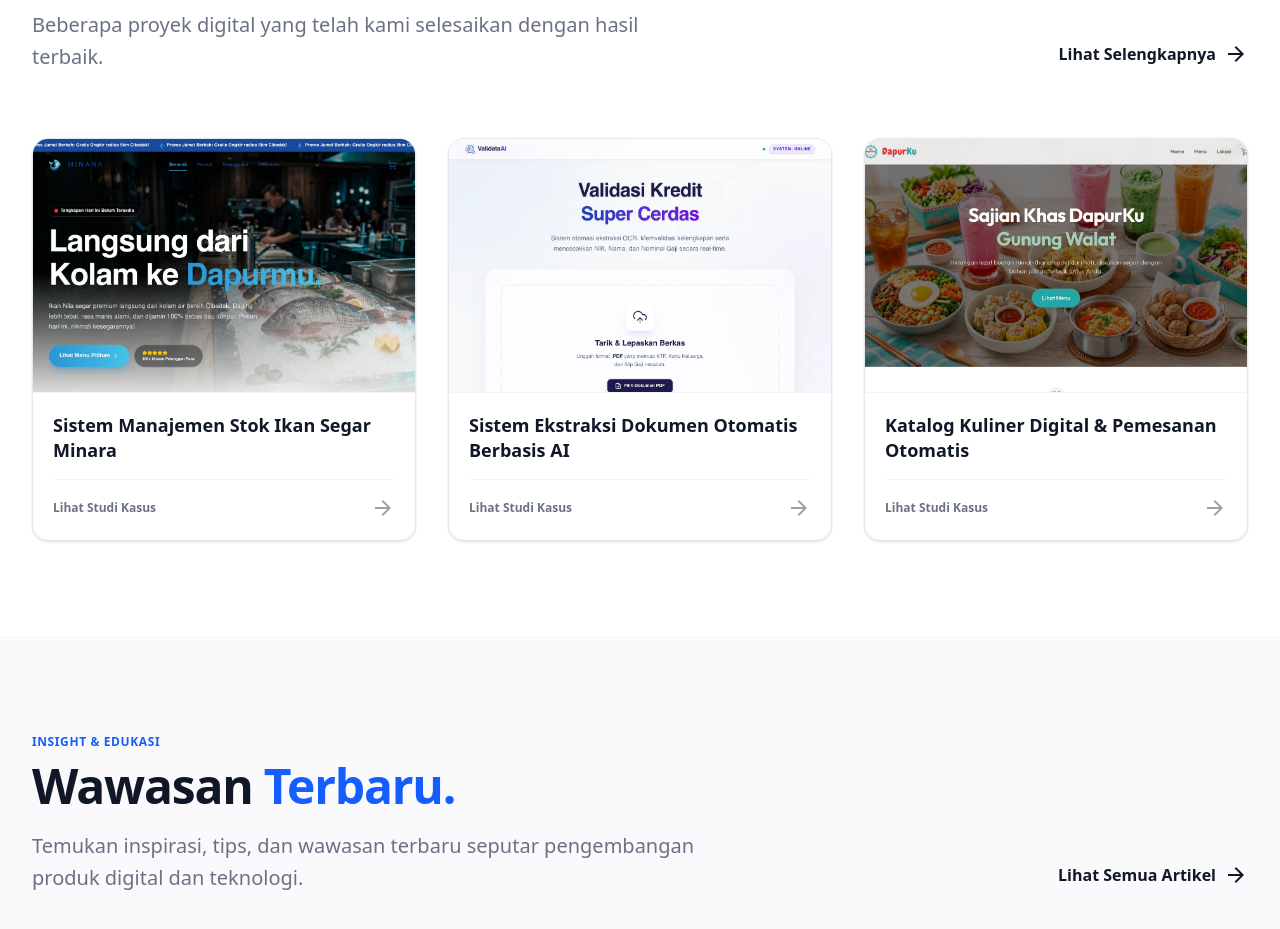
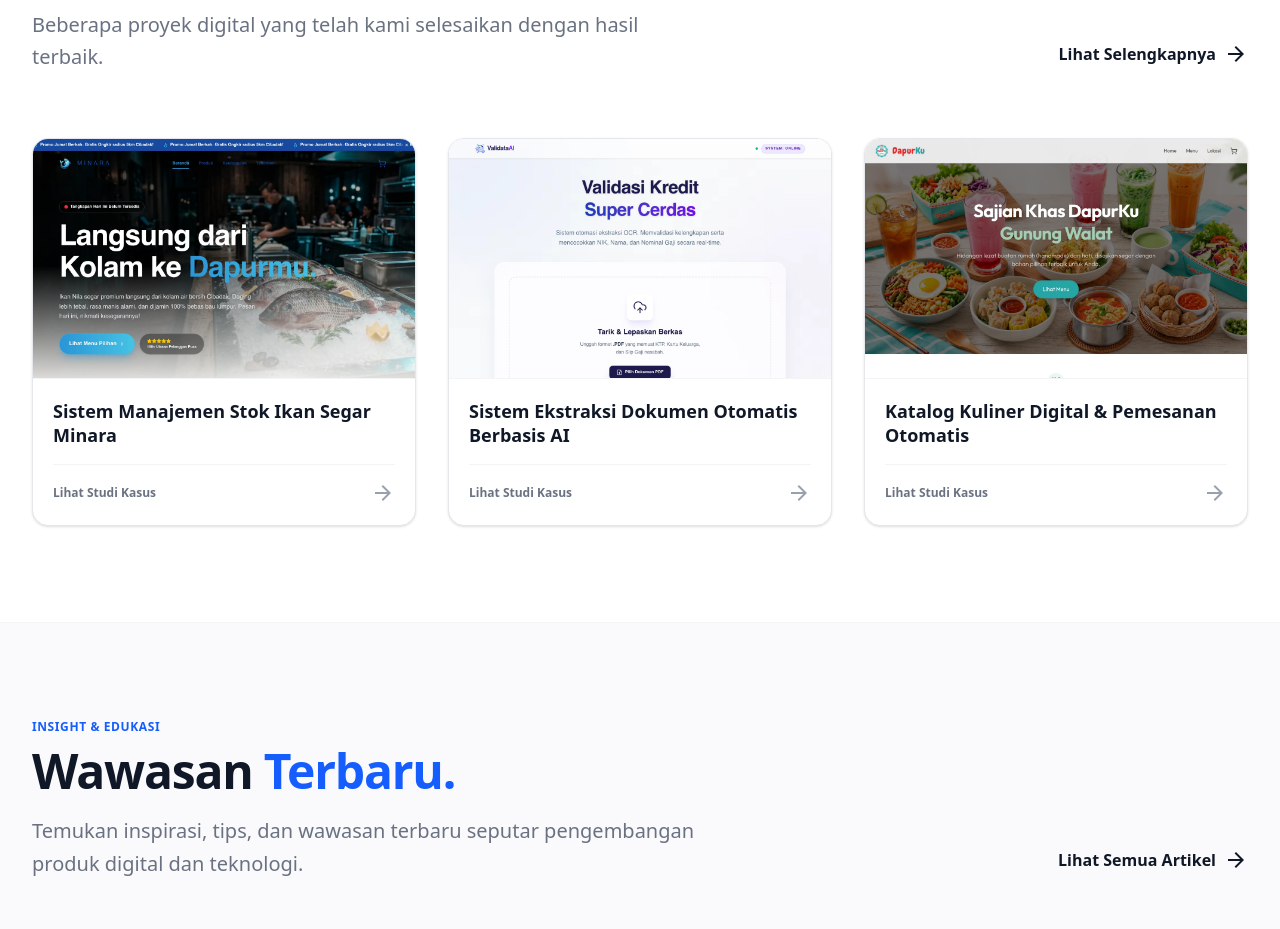
Before and after one commit to revtech-id/revtech-website, a Next.js app in the folder apps/frontend/: page / in a window 1280 px wide. Shown: the part 3800-4729 px from the top of the page. Built offline with nearby package versions, Linux system fonts and the light colour scheme.

Commit message:
fix: allow portfolio images to adapt naturally to their intrinsic aspect ratio, preventing both cropping and white borders

```diff
--- a/apps/frontend/components/portofolio/PortfolioCard.tsx
+++ b/apps/frontend/components/portofolio/PortfolioCard.tsx
@@ -22,18 +22,17 @@ export default function PortfolioCard({ item }: PortfolioCardProps) {
 
             className="group relative rounded-2xl overflow-hidden bg-white border border-gray-200 shadow-sm hover-card flex flex-col h-full"
         >
-            <div className="aspect-[4/3] sm:aspect-[3/2] overflow-hidden relative bg-white border-b border-gray-100">
+            <div className="relative overflow-hidden bg-white border-b border-gray-100">
                 <div className="absolute inset-0 flex items-center justify-center bg-gray-50 z-0 text-gray-300">
                     <span className="material-symbols-outlined animate-spin">refresh</span>
                 </div>
-                <Image
+                <img
                     src={item.coverImage || item.image}
                     alt={item.title}
-                    fill
-                    sizes="(max-width: 768px) 100vw, (max-width: 1200px) 50vw, 33vw"
-                    className="object-cover object-center transform group-hover:scale-105 transition-transform duration-700 ease-[0.16,1,0.3,1] relative z-10"
+                    loading="lazy"
+                    className="w-full h-auto block transform group-hover:scale-105 transition-transform duration-700 ease-[0.16,1,0.3,1] relative z-10"
                 />
-                <div className="absolute inset-0 bg-blue-900/0 group-hover:bg-blue-900/5 transition-colors duration-500 z-20"></div>
+                <div className="absolute inset-0 bg-blue-900/0 group-hover:bg-blue-900/5 transition-colors duration-500 z-20 pointer-events-none"></div>
             </div>
             <div className="p-5 flex flex-col flex-1">
                 <h4 className="text-gray-900 font-bold text-base md:text-lg mb-4 line-clamp-2 leading-snug">{item.title}</h4>
```
